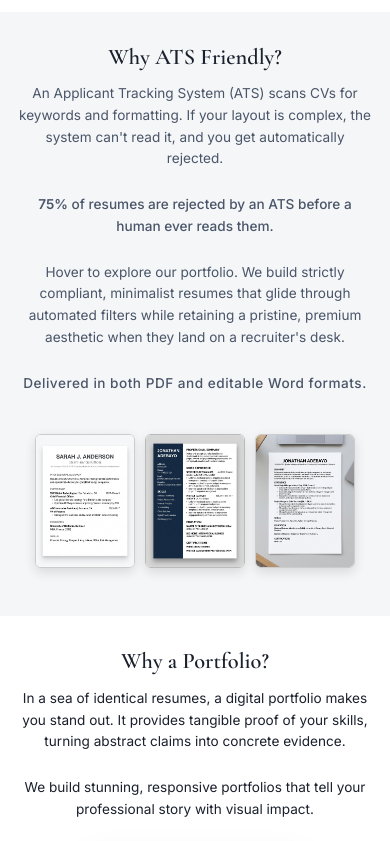
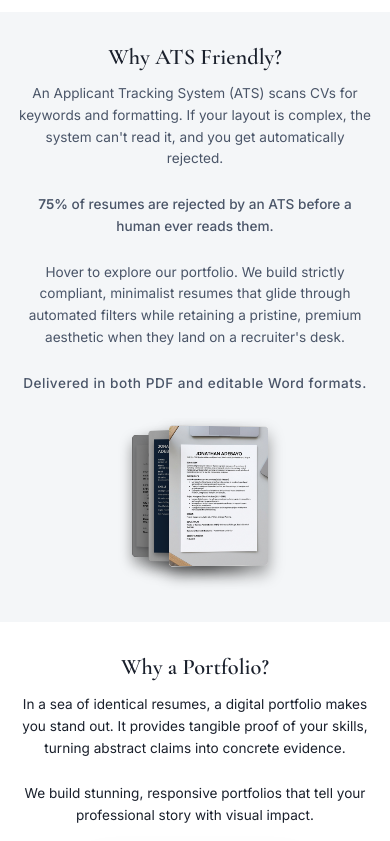
Before and after one commit to halaae/forge-digital, a React (Vite) app: page / in a window 390 px wide. Shown: the part 920-1761 px from the top of the page. Built offline with nearby package versions, Linux system fonts and the light colour scheme.

Commit message:
fix: restore 3D resume stack animation on mobile scaled to fit

```diff
--- a/src/App.css
+++ b/src/App.css
@@ -617,45 +617,29 @@
     line-height: 1.6 !important;
   }
 
-  /* Flatten the 3D stack into a horizontal row on mobile */
+  /* Keep original 3D stack animation but scale down to fit mobile */
   .resume-stack-container {
-    perspective: none !important;
-    position: relative !important;
-    height: auto !important;
-    display: flex !important;
-    flex-direction: row !important;
-    gap: 0.6rem !important;
-    justify-content: center !important;
-    align-items: center !important;
-    padding: 1rem 0 !important;
+    transform: scale(0.5) !important;
+    transform-origin: center center !important;
+    height: 280px !important;
+    margin: -1rem auto !important;
+    overflow: visible !important;
     width: 100% !important;
     max-width: 100% !important;
+  }
+
+  /* Wrapper to clip any overflow from the 3D transforms */
+  .resume-stack-section .reveal {
     overflow: hidden !important;
-    transform: none !important;
+    max-width: 100% !important;
   }
-  .resume-card {
-    position: relative !important;
-    transform: none !important;
-    filter: none !important;
-    width: 30% !important;
-    height: auto !important;
-    aspect-ratio: 3/4 !important;
-    flex-shrink: 0 !important;
-    box-shadow: 0 4px 12px rgba(0,0,0,0.12) !important;
-    border-radius: 6px !important;
+
+  .resume-stack-container:hover .resume-card-plain {
+    transform: translateZ(-100px) translateX(-120px) rotateY(-10deg) !important;
+    filter: brightness(0.85) !important;
   }
-  .resume-card-plain,
-  .resume-card-blue,
-  .resume-card-ats {
-    transform: none !important;
-    filter: none !important;
-    z-index: 1 !important;
-  }
-  .resume-stack-container:hover .resume-card-plain,
-  .resume-stack-container:hover .resume-card-blue,
   .resume-stack-container:hover .resume-card-ats {
-    transform: none !important;
-    filter: none !important;
+    transform: translateZ(50px) translateX(120px) rotateY(10deg) !important;
   }
 
   /* ===== SPLIT LAYOUTS ===== */
@@ -806,8 +790,10 @@
     height: 18px !important;
   }
 
-  .resume-card {
-    width: 28% !important;
+  .resume-stack-container {
+    transform: scale(0.4) !important;
+    height: 220px !important;
+    margin: -2rem auto -1rem !important;
   }
 
   .image-content img {
```
